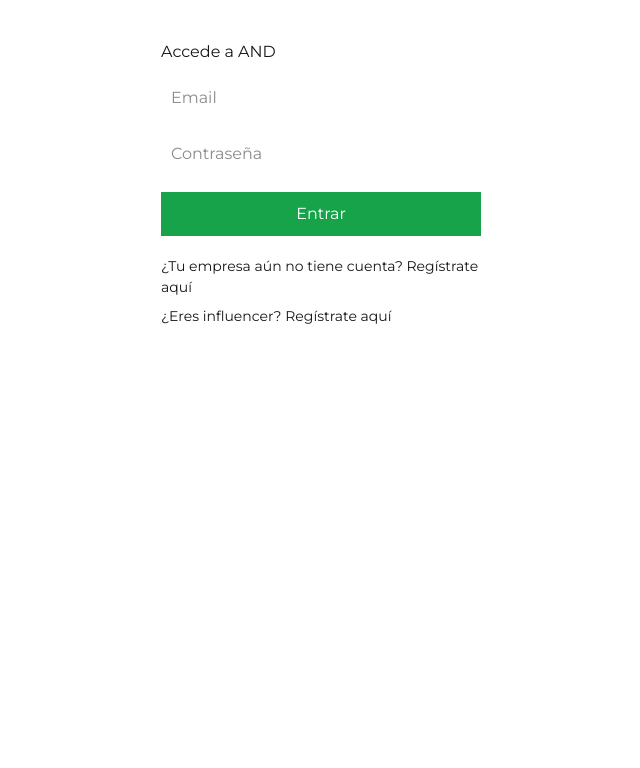
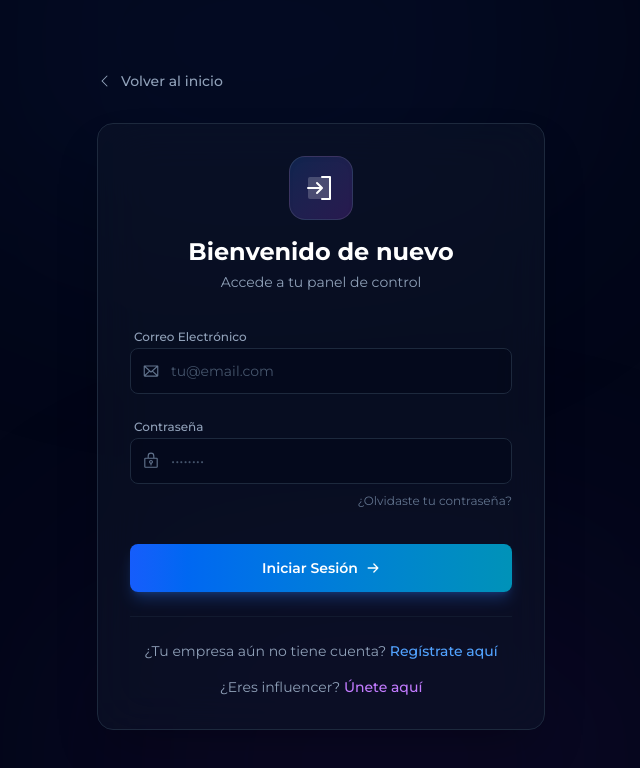
Before and after one commit to lemilio-lubu/AND-MVP, a Next.js app: page /login in a window 1280 px wide. Shown: the top 768 px of the page, without its empty margins (319-959 px from the left). Built offline with nearby package versions, Linux system fonts and the light colour scheme.

Commit message:
feat: rediseñar la página de inicio y el inicio de sesión con nuevos componentes y estilos

```diff
--- a/app/landing/page.tsx
+++ b/app/landing/page.tsx
@@ -6,6 +6,7 @@ import { useRouter } from "next/navigation";
 import { Warning, ShieldCheck, CheckCircle, FileText, Check, ArrowRight, Buildings, VideoCamera } from "@phosphor-icons/react";
 
 export default function LandingPage() {
+  const router = useRouter();
   const containerRef = useRef<HTMLDivElement>(null);
   const { scrollYProgress } = useScroll({
     target: containerRef,
@@ -25,6 +26,14 @@ export default function LandingPage() {
       style={{ backgroundColor }}
       className="relative w-full text-slate-100"
     >
+      <div className="fixed top-6 right-8 z-50 mix-blend-difference">
+        <button
+          onClick={() => router.push('/login')}
+          className="px-6 py-2 rounded-full border border-white/20 bg-white/5 backdrop-blur-sm text-sm font-medium text-white hover:bg-white/10 hover:border-white/40 transition-all duration-300"
+        >
+          Iniciar Sesión
+        </button>
+      </div>
       <StickyNavigation scrollProgress={scrollYProgress} />
       <HeroSection />
       <TrustedBySection />
--- a/app/login/page.tsx
+++ b/app/login/page.tsx
@@ -1,42 +1,90 @@
+"use client";
+
 import Link from "next/link";
+import { useRouter } from "next/navigation";
+import { Envelope, LockKey, SignIn } from "@phosphor-icons/react";
+import { motion } from "framer-motion";
+import { InputGroup } from "@/app/components/ui/InputGroup";
+import { GradientButton } from "@/app/components/ui/GradientButton";
+import { BackButton } from "@/app/components/ui/BackButton";
 
 export default function LoginPage() {
+  const router = useRouter();
+
   return (
-    <main style={{ padding: 40, maxWidth: 400, margin: "0 auto" }}>
-      <h2>Accede a AND</h2>
+    <div className="min-h-screen bg-slate-950 flex items-center justify-center p-4 relative overflow-hidden">
+      {/* Background Gradients */}
+      <div className="absolute top-0 left-0 w-full h-full overflow-hidden pointer-events-none">
+        <div className="absolute top-[-20%] left-[20%] w-[50%] h-[50%] bg-blue-900/10 rounded-full blur-[120px]" />
+        <div className="absolute bottom-[-20%] right-[20%] w-[50%] h-[50%] bg-purple-900/10 rounded-full blur-[120px]" />
+      </div>
 
-      <input placeholder="Email" style={input} />
-      <input placeholder="Contraseña" type="password" style={input} />
+      <motion.div
+        initial={{ opacity: 0, scale: 0.95 }}
+        animate={{ opacity: 1, scale: 1 }}
+        transition={{ duration: 0.5 }}
+        className="w-full max-w-md relative z-10"
+      >
+        <BackButton />
 
-      <Link href="/dashboard">
-        <button style={primaryBtn}>Entrar</button>
+        <div className="bg-slate-900/50 backdrop-blur-xl border border-slate-800 rounded-2xl p-8 shadow-2xl">
+          <div className="flex flex-col items-center text-center mb-8">
+            <div className="w-16 h-16 rounded-2xl bg-gradient-to-br from-blue-500/20 to-purple-500/20 flex items-center justify-center border border-white/10 text-white mb-4 shadow-inner">
+              <SignIn size={32} weight="duotone" />
+            </div>
+            <h2 className="text-2xl font-bold text-white">Bienvenido de nuevo</h2>
+            <p className="text-slate-400 text-sm mt-1">Accede a tu panel de control</p>
+          </div>
+
+          <div className="space-y-5">
+            <InputGroup
+              label="Correo Electrónico"
+              icon={<Envelope size={18} />}
+              placeholder="tu@email.com"
+              theme="blue"
+            />
+
+            <div className="space-y-1">
+              <InputGroup
+                label="Contraseña"
+                icon={<LockKey size={18} />}
+                placeholder="••••••••"
+                type="password"
+                theme="blue"
+              />
+              <div className="text-right">
+                <Link href="#" className="text-xs text-slate-500 hover:text-blue-400 transition-colors">
+                  ¿Olvidaste tu contraseña?
                 </Link>
+              </div>
+            </div>
 
-      <div style={{ marginTop: 20, fontSize: 14 }}>
-        <p>
+            <GradientButton
+              onClick={() => router.push("/dashboard")}
+              theme="blue"
+              className="mt-8"
+            >
+              Iniciar Sesión
+            </GradientButton>
+
+            <div className="pt-6 mt-6 border-t border-slate-800/50 text-center space-y-4">
+              <p className="text-sm text-slate-400">
                 ¿Tu empresa aún no tiene cuenta?{" "}
-          <Link href="/registro/empresa">Regístrate aquí</Link>
+                <Link href="/registro/empresa" className="text-blue-400 hover:text-blue-300 font-medium hover:underline transition-colors">
+                  Regístrate aquí
+                </Link>
               </p>
 
-        <p style={{ marginTop: 8 }}>
+              <p className="text-sm text-slate-400">
                 ¿Eres influencer?{" "}
-          <Link href="/registro/influencer">Regístrate aquí</Link>
+                <Link href="/registro/influencer" className="text-purple-400 hover:text-purple-300 font-medium hover:underline transition-colors">
+                  Únete aquí
+                </Link>
               </p>
             </div>
-    </main>
+          </div>
+        </div>
+      </motion.div>
+    </div>
   );
 }
-
-const input = {
-  marginTop: 12,
-  width: "100%",
-  padding: 10
-};
-
-const primaryBtn = {
-  marginTop: 16,
-  width: "100%",
-  padding: 10,
-  background: "var(--green)",
-  color: "white"
-};
```
Lines whose indentation alone changed are shown as unchanged.
